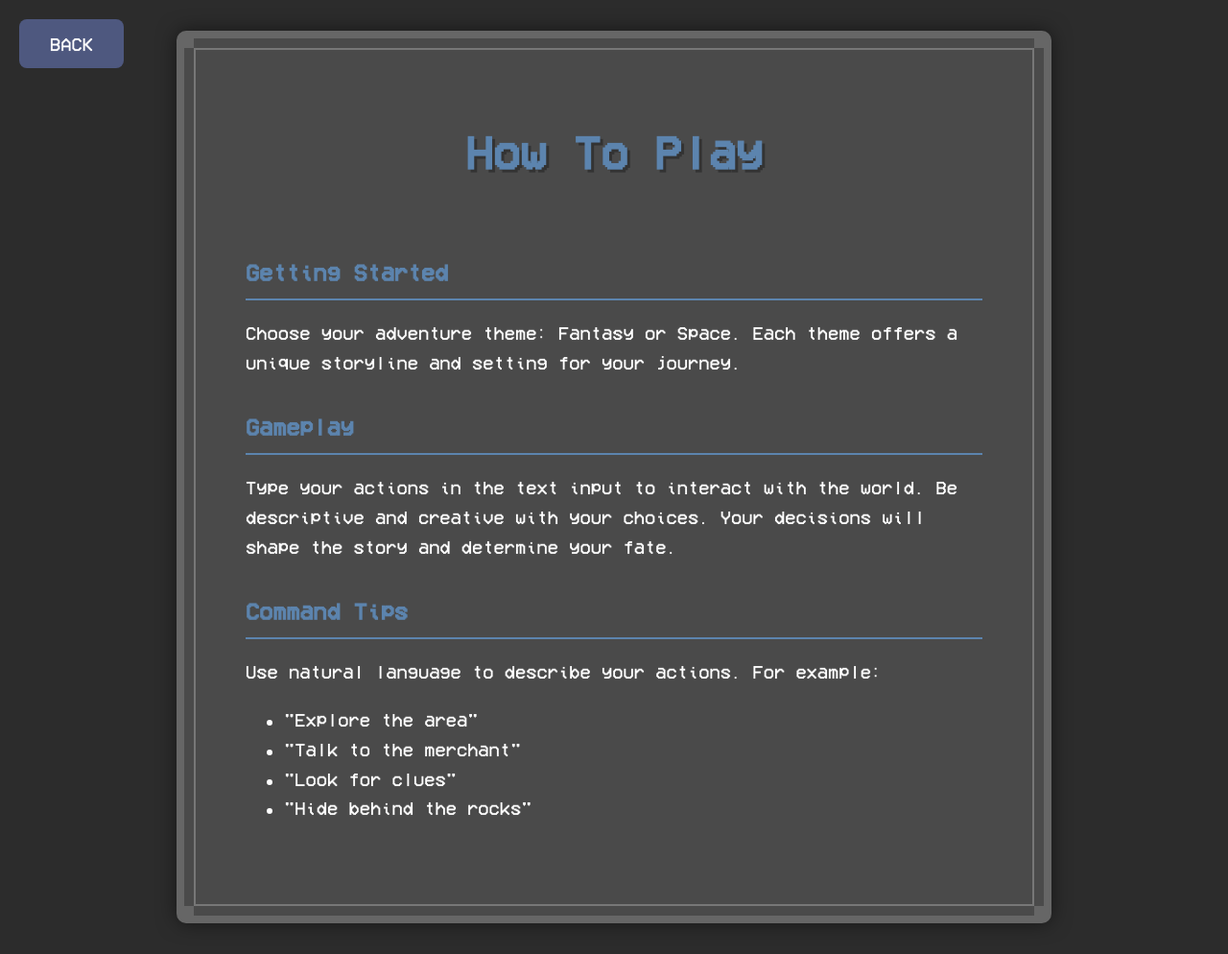
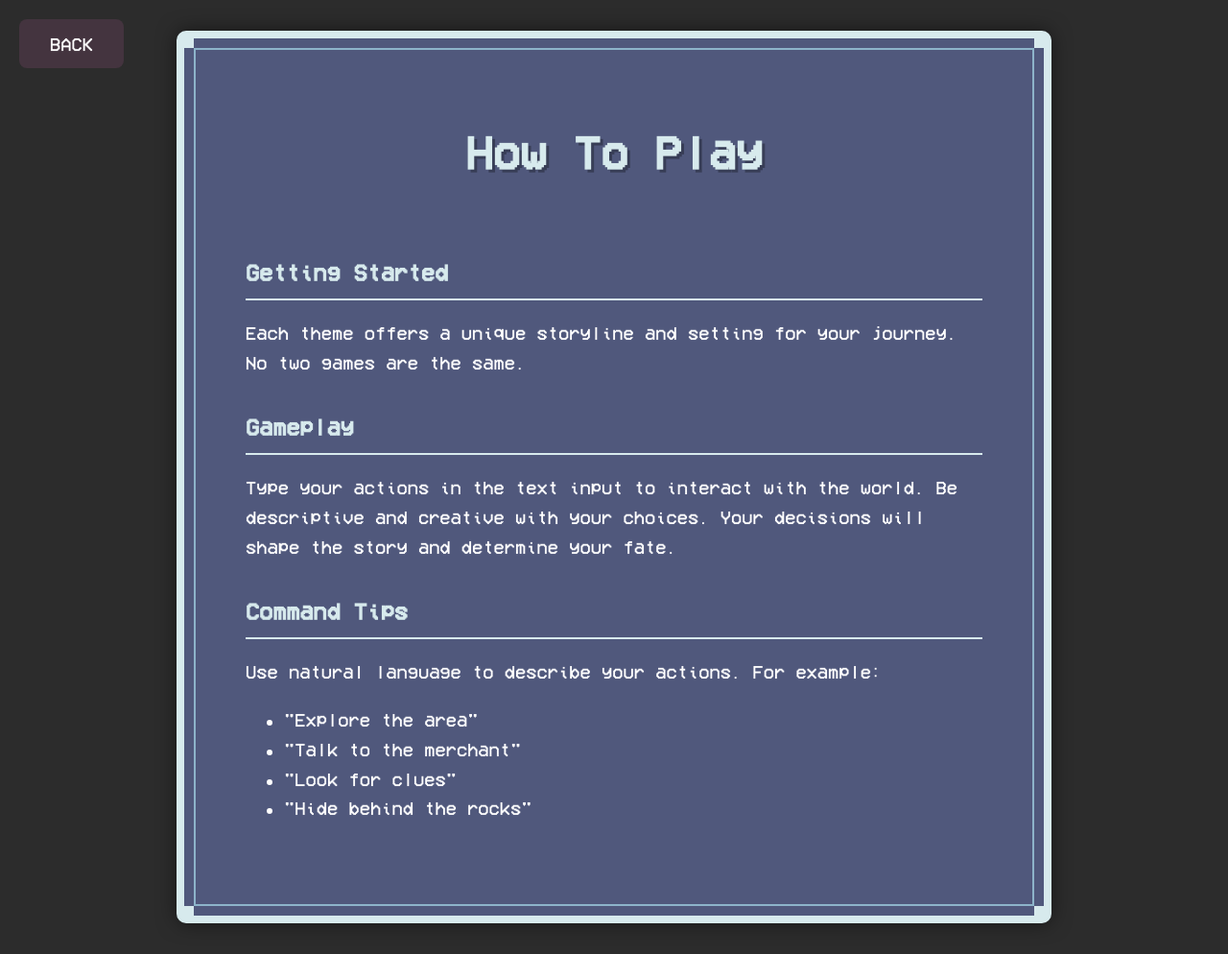
Before and after one commit to chantalzhang/mchacks12, a Flask app: page /howToPlay in a window 1280 px wide. Shown: the whole page at 96% size. Run offline with Flask 3, Linux system fonts and the light colour scheme.

Commit message:
cooler how to page

```diff
--- a/static/templates/howToPlay.html
+++ b/static/templates/howToPlay.html
@@ -24,12 +24,12 @@
         }
 
         .book-container {
-            background-color: #4a4a4a;
+            background-color: #50587c;
             width: 80%;
             max-width: 800px;
             margin: 2rem;
             padding: 3rem;
-            border: 8px solid #666;
+            border: 8px solid #d7eaed;
             border-radius: 10px;
             position: relative;
             box-shadow: 0 0 20px rgba(0, 0, 0, 0.5);
@@ -42,7 +42,7 @@
             left: 10px;
             right: 10px;
             bottom: 10px;
-            border: 2px solid #777;
+            border: 2px solid #8db4ca;
             pointer-events: none;
         }
 
@@ -50,7 +50,7 @@
             font-size: 3rem;
             text-align: center;
             margin-bottom: 2rem;
-            color: #5c84ae;
+            color: #d7eaed;
             text-shadow: 3px 3px 0px rgba(0, 0, 0, 0.3);
         }
 
@@ -64,10 +64,10 @@
         }
 
         .section-title {
-            color: #5c84ae;
+            color: #d7eaed;
             font-size: 1.5rem;
             margin-bottom: 1rem;
-            border-bottom: 2px solid #5c84ae;
+            border-bottom: 2px solid #d7eaed;
             padding-bottom: 0.5rem;
         }
 
@@ -77,7 +77,7 @@
             left: 20px;
             padding: 1rem 2rem;
             font-size: 1.2rem;
-            background-color: #4e587f;
+            background-color: #44343f;
             color: #fff;
             border: none;
             border-radius: 0.5rem;
@@ -96,7 +96,7 @@
             position: absolute;
             width: 10px;
             height: 10px;
-            background-color: #666;
+            background-color: #d7eaed;
         }
 
         .pixel-corner.top-left { top: 0; left: 0; }
@@ -118,7 +118,7 @@
         <div class="book-content">
             <div class="section">
                 <h2 class="section-title">Getting Started</h2>
-                <p>Choose your adventure theme: Fantasy or Space. Each theme offers a unique storyline and setting for your journey.</p>
+                <p>Each theme offers a unique storyline and setting for your journey. No two games are the same.</p>
             </div>
 
             <div class="section">
```
